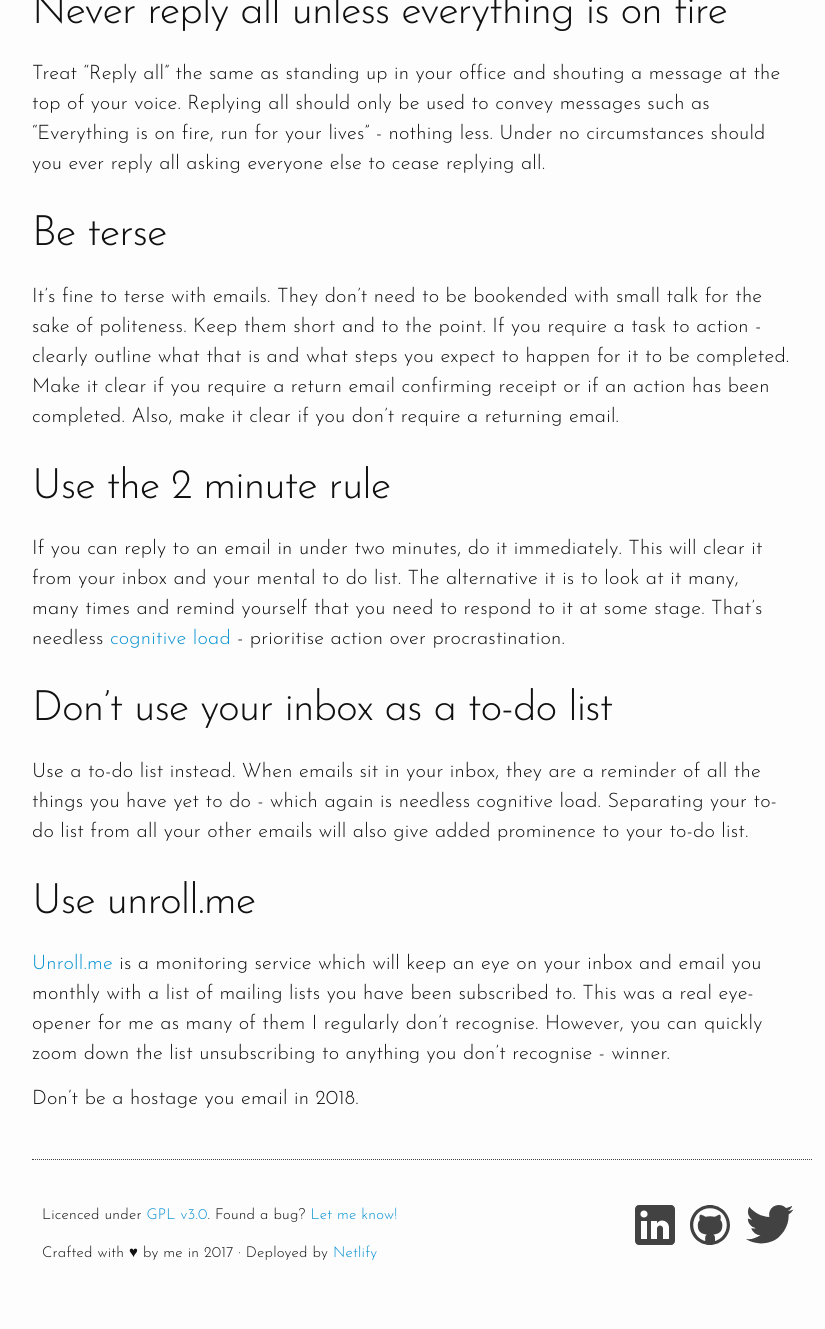
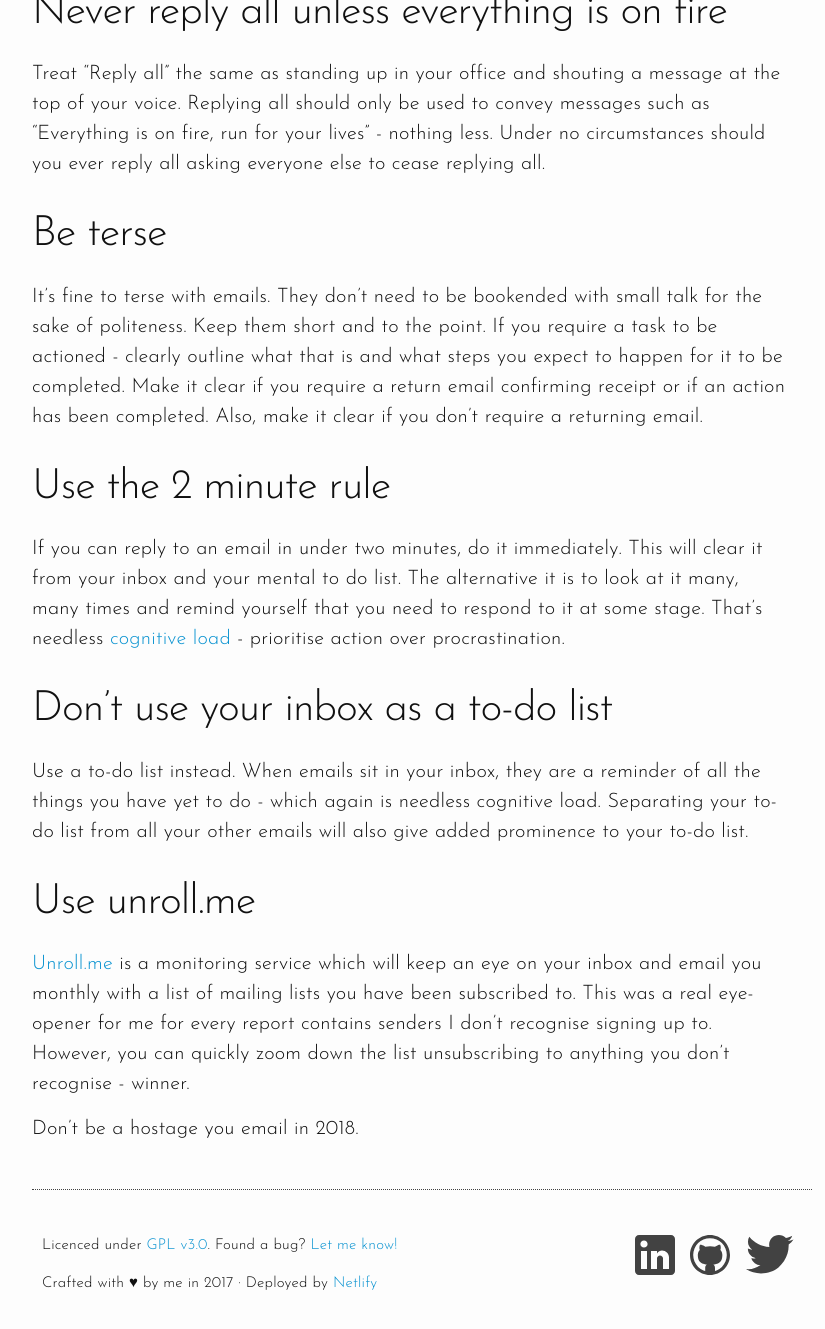
Before and after one commit to ciaranmckenna/ciaranmckenna.com, a Jekyll site: the page built from _posts/2017-12-18-taming-your-inbox.md, in a window 1280 px wide and 1400 px high, scrolled down 1683 px. Shown: the top 1329 px of the window, without its empty margins (228-1053 px from the left). Built offline with Jekyll 4.4.1, drawn with Linux system fonts in a browser that asks for light colours.

Commit message:
Update Notes “2017-12-18-taming-your-inbox”

```diff
--- a/_posts/2017-12-18-taming-your-inbox.md
+++ b/_posts/2017-12-18-taming-your-inbox.md
@@ -26,7 +26,7 @@ Treat “Reply all” the same as standing up in your office and shouting a mess
 
 ## Be terse
 
-It’s fine to terse with emails. They don’t need to be bookended with small talk for the sake of politeness. Keep them short and to the point. If you require a task to action - clearly outline what that is and what steps you expect to happen for it to be completed. Make it clear if you require a return email confirming receipt or if an action has been completed. Also, make it clear if you don’t require a returning email.
+It’s fine to terse with emails. They don’t need to be bookended with small talk for the sake of politeness. Keep them short and to the point. If you require a task to be actioned - clearly outline what that is and what steps you expect to happen for it to be completed. Make it clear if you require a return email confirming receipt or if an action has been completed. Also, make it clear if you don’t require a returning email.
 
 ## Use the 2 minute rule
 
@@ -38,6 +38,6 @@ Use a to-do list instead. When emails sit in your inbox, they are a reminder of
 
 ## Use unroll.me
 
-[Unroll.me](https://unroll.me/) is a monitoring service which will keep an eye on your inbox and email you monthly with a list of mailing lists you have been subscribed to. This was a real eye-opener for me as many of them I regularly don't recognise. However, you can quickly zoom down the list unsubscribing to anything you don't recognise - winner.
+[Unroll.me](https://unroll.me/) is a monitoring service which will keep an eye on your inbox and email you monthly with a list of mailing lists you have been subscribed to. This was a real eye-opener for me for every report contains senders I don't recognise signing up to. However, you can quickly zoom down the list unsubscribing to anything you don't recognise - winner.
 
 Don't be a hostage you email in 2018.
```
